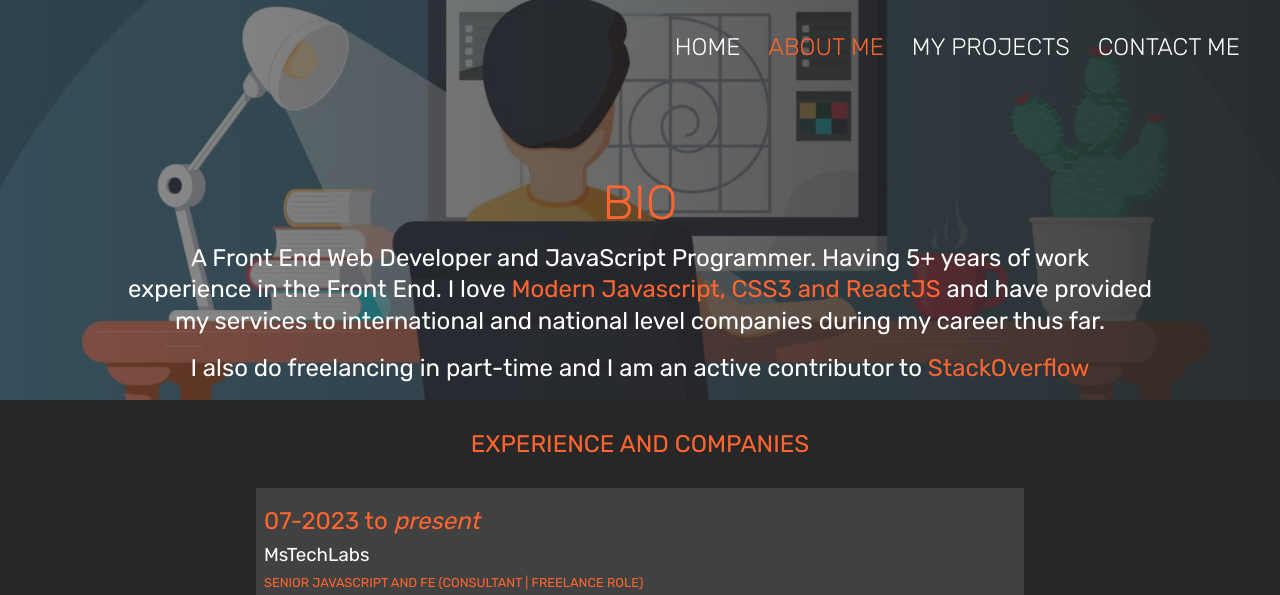
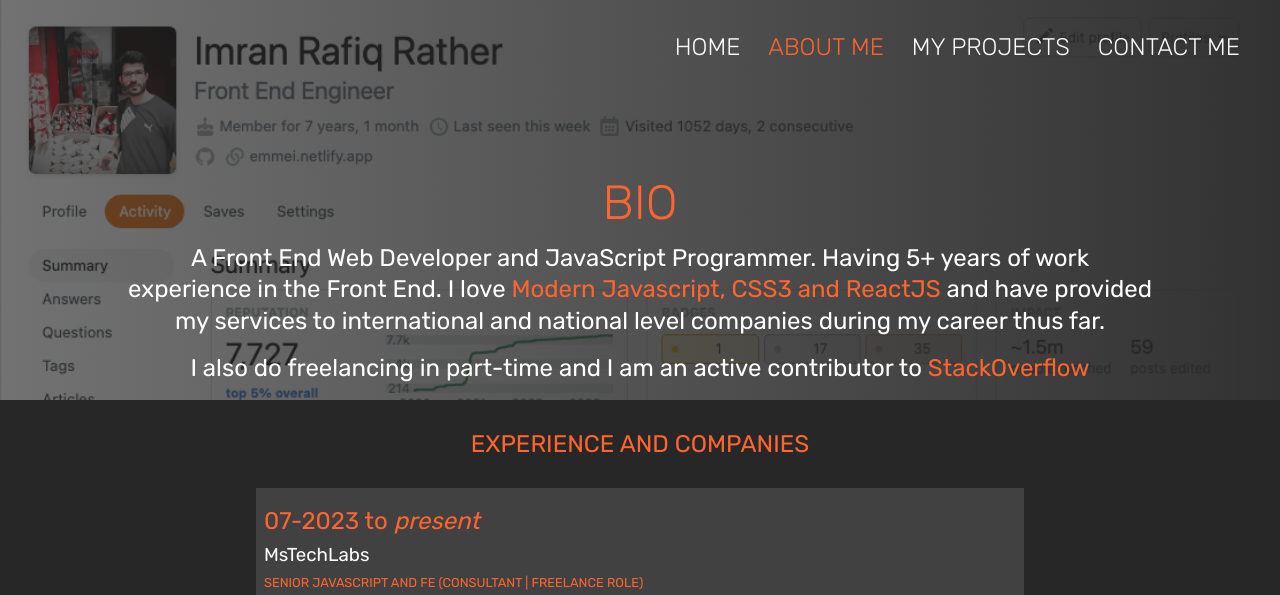
Before and after one commit to emmeiwhite/emmei, a plain HTML site: page about.html in a window 1280 px wide. Shown: the top 595 px of the page. Drawn offline with Linux system fonts and the light colour scheme.

Commit message:
brief updates

```diff
--- a/css/main.css
+++ b/css/main.css
@@ -28,9 +28,10 @@ li {
       rgba(39, 39, 39, 0.5),
       rgba(39, 39, 39, 0.9)
     ),
-    url("./../img/emmei-professional-image.jpg");
+    /* url("./../img/emmei-professional-image.jpg"); */
+      url("./../img/imran-hero.png");
   background-size: cover;
-  background-position: center;
+  background-position: right;
 }
 
 .home .home__title {
@@ -195,12 +196,12 @@ nav .menu-nav__link:hover {
   height: 50vh;
   background-image: linear-gradient(
       to right,
-      rgba(39, 39, 39, 0.5),
-      rgba(39, 39, 39, 0.9)
+      rgba(39, 39, 39, 0.65),
+      rgba(39, 39, 39, 0.95)
     ),
-    url("./../img/emmei-professional-image.jpg");
+    url("./../img/imran-stackoverflow.png");
   background-size: cover;
-  background-position: center;
+  background-position: top;
   background-repeat: no-repeat;
   display: flex;
   flex-direction: row;
```
Also changed, not shown: img/imran-hero.png (added), img/imran-stackoverflow.png (added), 1 other file.
